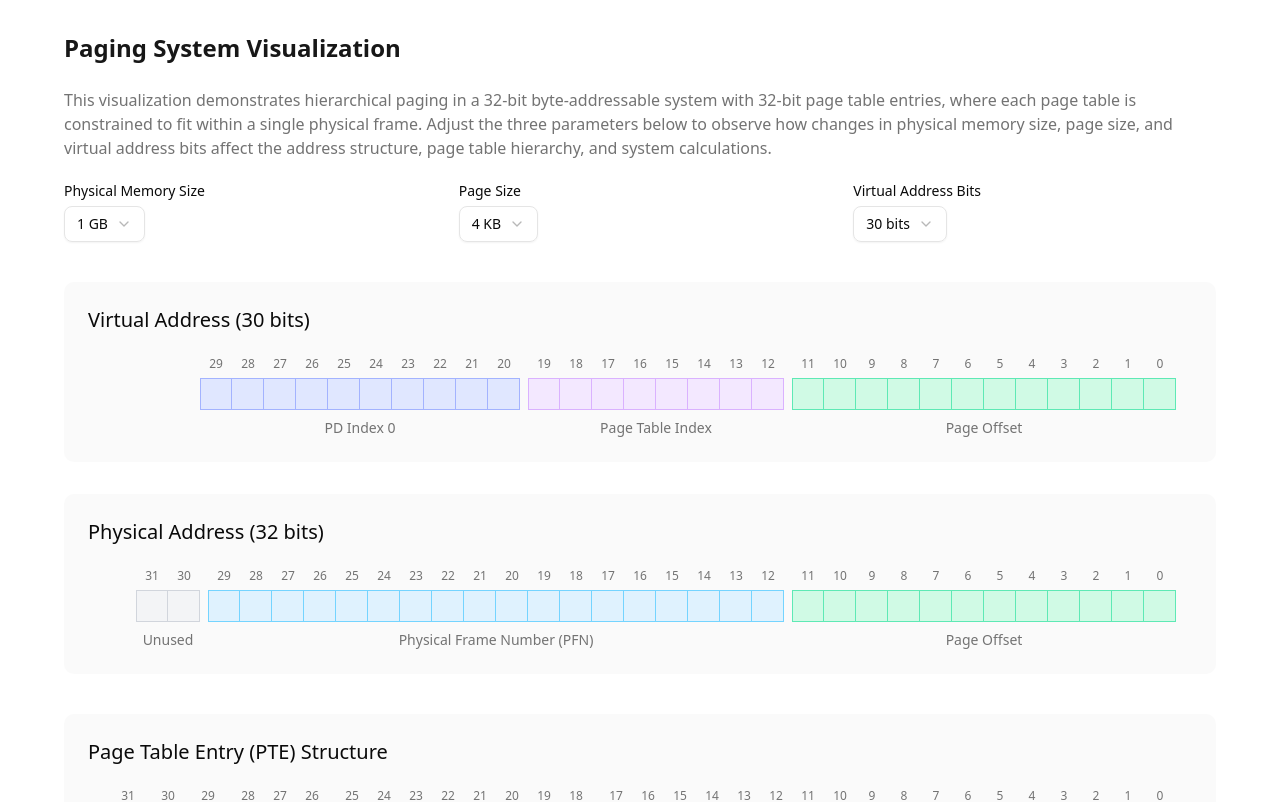
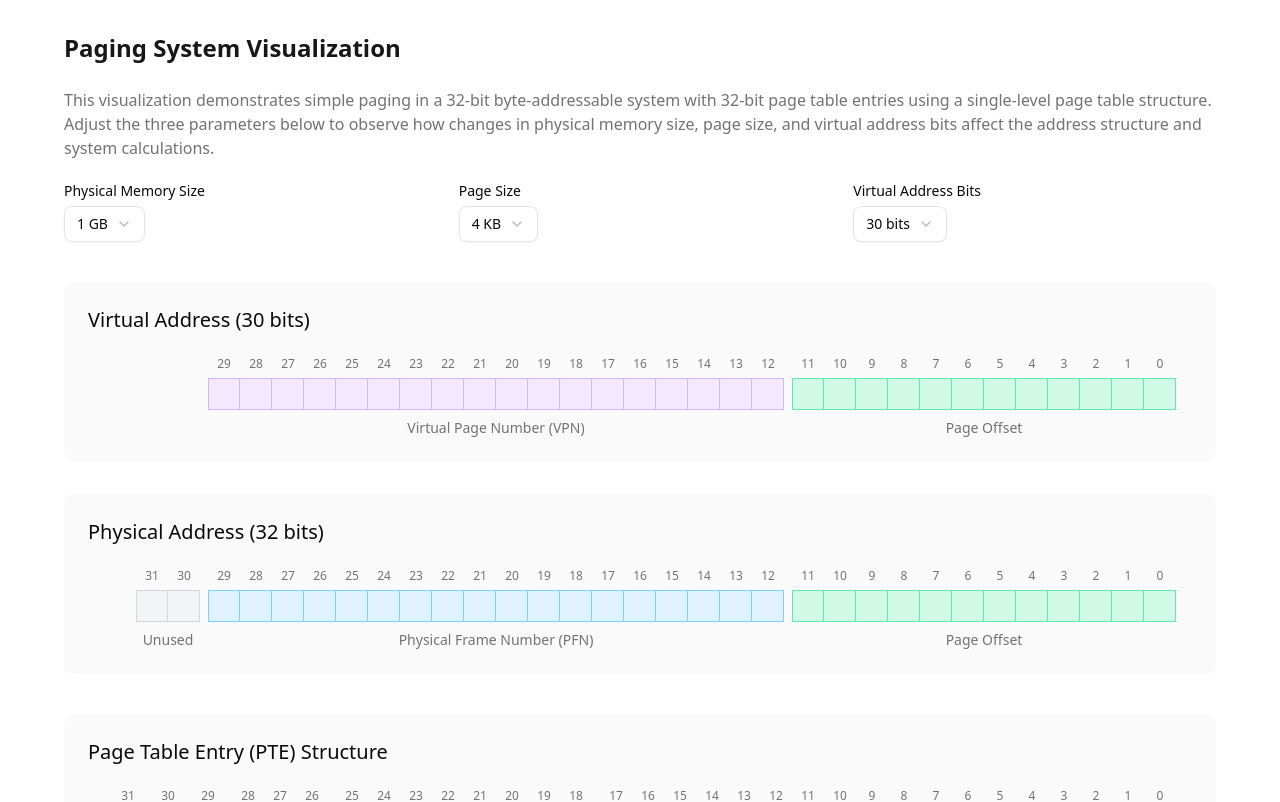
Before and after one commit to Goodr-Interactive/viz-computer-systems, a React (Vite) app: page /csc369/paging in a window 1280 px wide. Shown: the top 802 px of the page. Built offline with nearby package versions, Linux system fonts and the light colour scheme.

Commit message:
Fix: changed vpn section to a one level page table

```diff
--- a/src/pages/csc369/SimplePaging.tsx
+++ b/src/pages/csc369/SimplePaging.tsx
@@ -47,15 +47,6 @@ export const SimplePaging: React.FunctionComponent = () => {
   // Calculate unused bits in the physical address (assuming 32-bit physical address)
   const unusedBits = 32 - pfnBlocks - pageOffsetBlocks;
 
-  // Function to get the appropriate label for each level of the page table
-  const getLevelLabel = (index: number, totalLevels: number): string => {
-    if (index === totalLevels - 1) {
-      return "Page Table Index";
-    } else {
-      return `PD Index ${index}`;
-    }
-  };
-
   return (
     <div className="flex w-full flex-col items-center gap-10 p-8 pb-24">
       {/* Configuration Section */}
@@ -63,11 +54,11 @@ export const SimplePaging: React.FunctionComponent = () => {
         <SectionHeading>Paging System Visualization</SectionHeading>
 
         <p className="text-muted-foreground mb-6">
-          This visualization demonstrates hierarchical paging in a 32-bit byte-addressable system
-          with 32-bit page table entries, where each page table is constrained to fit within a
-          single physical frame. Adjust the three parameters below to observe how changes in
-          physical memory size, page size, and virtual address bits affect the address structure,
-          page table hierarchy, and system calculations.
+          This visualization demonstrates simple paging in a 32-bit byte-addressable system
+          with 32-bit page table entries using a single-level page table structure.
+          Adjust the three parameters below to observe how changes in
+          physical memory size, page size, and virtual address bits affect the address structure
+          and system calculations.
         </p>
 
         <div className="grid w-full grid-cols-1 gap-8 md:grid-cols-3">
@@ -149,44 +140,26 @@ export const SimplePaging: React.FunctionComponent = () => {
                     className="flex flex-wrap items-center justify-end gap-2 pr-4"
                   >
                     <div className="flex flex-wrap items-center gap-2">
-                      {summary.bitsPerLevel.map((bits, index) => {
-                        // Calculate the starting bit number for this level
-                        let startBit = pageOffsetBlocks;
-                        for (let i = summary.bitsPerLevel.length - 1; i > index; i--) {
-                          startBit += summary.bitsPerLevel[i];
-                        }
-                        return (
                       <AnimatedBinaryBlock
-                            key={index}
-                            layoutId={`vpn-level-${index}`}
-                            blocks={bits}
-                            color={
-                              PageTableLevelColors[index % PageTableLevelColors.length].background
-                            }
-                            borderColor={
-                              PageTableLevelColors[index % PageTableLevelColors.length].border
-                            }
-                            hoverColor={
-                              PageTableLevelColors[index % PageTableLevelColors.length].hover
-                            }
+                        layoutId="vpn-single-level"
+                        blocks={summary.vpnBits}
+                        color="bg-purple-100"
+                        borderColor="border-purple-300"
+                        hoverColor="group-hover:bg-purple-200"
                         tooltip={
                           <div className="max-w-sm space-y-1">
                             <p className="text-sm font-medium">
-                                  {getLevelLabel(index, summary.pageTableLevels)} ({bits} bits)
+                              Virtual Page Number (VPN) ({summary.vpnBits} bits)
                             </p>
                             <p className="text-xs">
-                                  {index === summary.pageTableLevels - 1
-                                    ? "Indexes into the final page table to find the physical frame number."
-                                    : `Indexes into page directory level ${index} to find the next page table.`}
+                              Indexes directly into the page table to find the corresponding page table entry (PTE).
                             </p>
                           </div>
                         }
                         showLeftBorder={true}
-                            label={getLevelLabel(index, summary.pageTableLevels)}
-                            startBitNumber={startBit}
+                        label="Virtual Page Number (VPN)"
+                        startBitNumber={pageOffsetBlocks}
                       />
-                        );
-                      })}
                     </div>
                     <AnimatedBinaryBlock
                       layoutId="virtual-page-offset"
@@ -508,28 +481,10 @@ export const SimplePaging: React.FunctionComponent = () => {
 
                 <div>
                   <InfoHeader
-                    children="PTEs Per Page"
-                    value={summary.ptesPerPage.toLocaleString()}
-                    definition="The number of Page Table Entries that can fit in a single page (assuming 4 bytes per PTE)."
-                    calculation={`${PagingSystem.formatBytes(pageSize)} ÷ 4 bytes/PTE = ${summary.ptesPerPage.toLocaleString()} PTEs`}
-                  />
-                </div>
-
-                <div>
-                  <InfoHeader
-                    children="PTE Index Bits"
-                    value={summary.pteIndexBits.toString()}
-                    definition="The number of bits needed to index into a page table (to select one PTE)."
-                    calculation={`log₂(${summary.ptesPerPage.toLocaleString()}) = ${summary.pteIndexBits} bits`}
-                  />
-                </div>
-
-                <div>
-                  <InfoHeader
-                    children="Page Table Levels"
-                    value={summary.pageTableLevels.toString()}
-                    definition="The number of levels in the hierarchical page table structure needed to translate addresses."
-                    calculation={`ceil(${summary.vpnBits} VPN bits ÷ ${summary.pteIndexBits} bits/level) = ${summary.pageTableLevels} levels`}
+                    children="Page Table Size"
+                    value={PagingSystem.formatBytes(summary.totalVirtualPages * 4)}
+                    definition="The total size of the single-level page table (assuming 4 bytes per PTE)."
+                    calculation={`${summary.totalVirtualPages.toLocaleString()} PTEs × 4 bytes/PTE = ${PagingSystem.formatBytes(summary.totalVirtualPages * 4)}`}
                   />
                 </div>
               </div>
```
Lines whose indentation alone changed are shown as unchanged.
